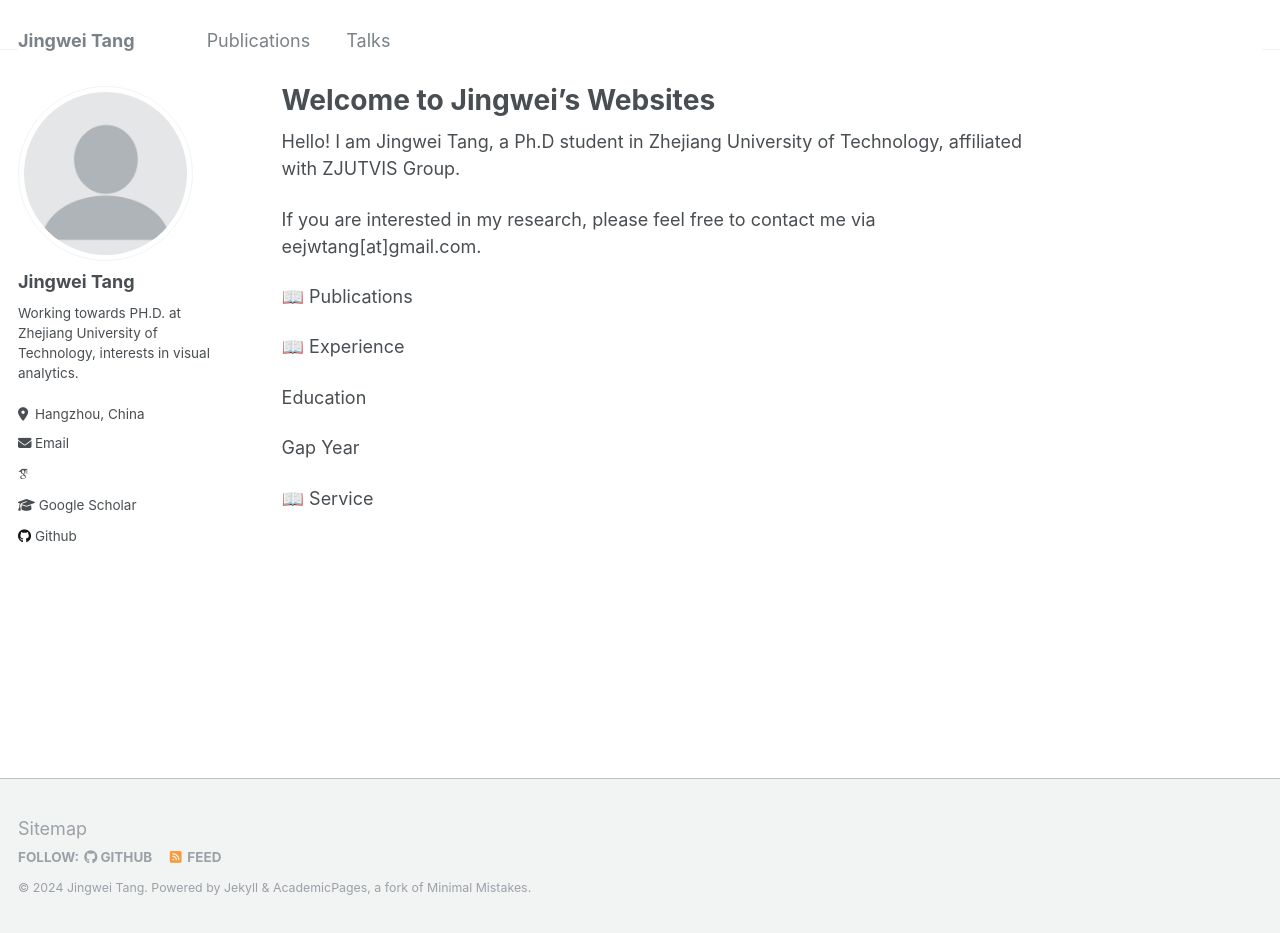
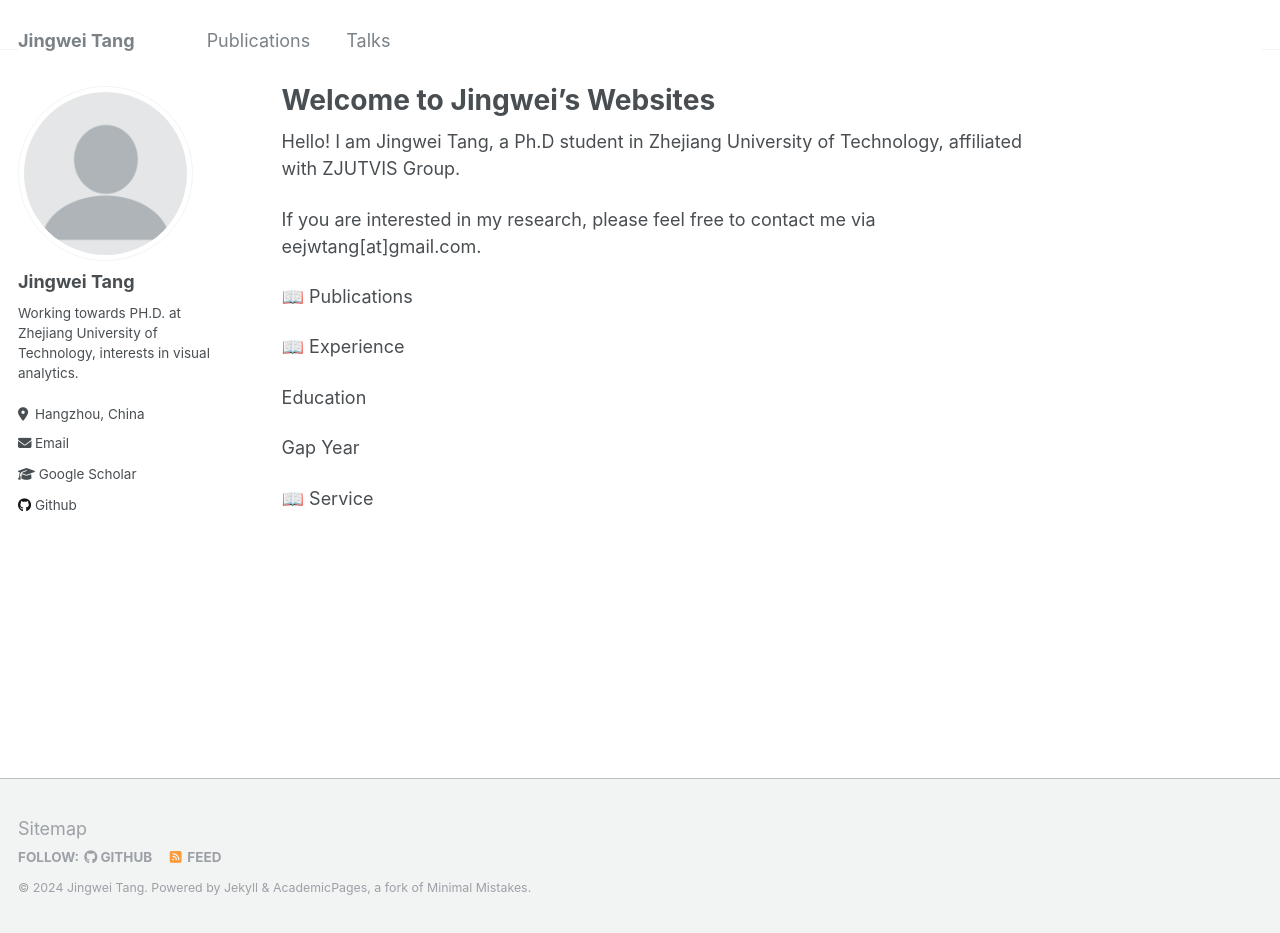
Before and after one commit to isjwtang/isjwtang.github.io, a Jekyll site: the page built from _pages/about.md, in a window 1280 px wide and 933 px high. Built offline with Jekyll 4.4.1, drawn with Linux system fonts in a browser that asks for light colours; some web fonts are replaced.

Commit message:
Update author-profile.html

```diff
--- a/_includes/author-profile.html
+++ b/_includes/author-profile.html
@@ -42,7 +42,7 @@
         <li><a href="{{ author.arxiv }}"><i class="ai ai-arxiv ai-fw icon-pad-right"></i>arXiv</a></li>
       {% endif %}
       {% if author.googlescholar %}
-        <li><a href="{{ author.googlescholar }}"><i class="ai ai-google-scholar icon-pad-right"></i>
+        <!-- <li><a href="{{ author.googlescholar }}"><i class="ai ai-google-scholar icon-pad-right"></i> -->
         <li><a href="{{ author.googlescholar }}"><i class="fas fa-fw fa-graduation-cap"></i>
       Google Scholar</a></li>
       {% endif %}
```
